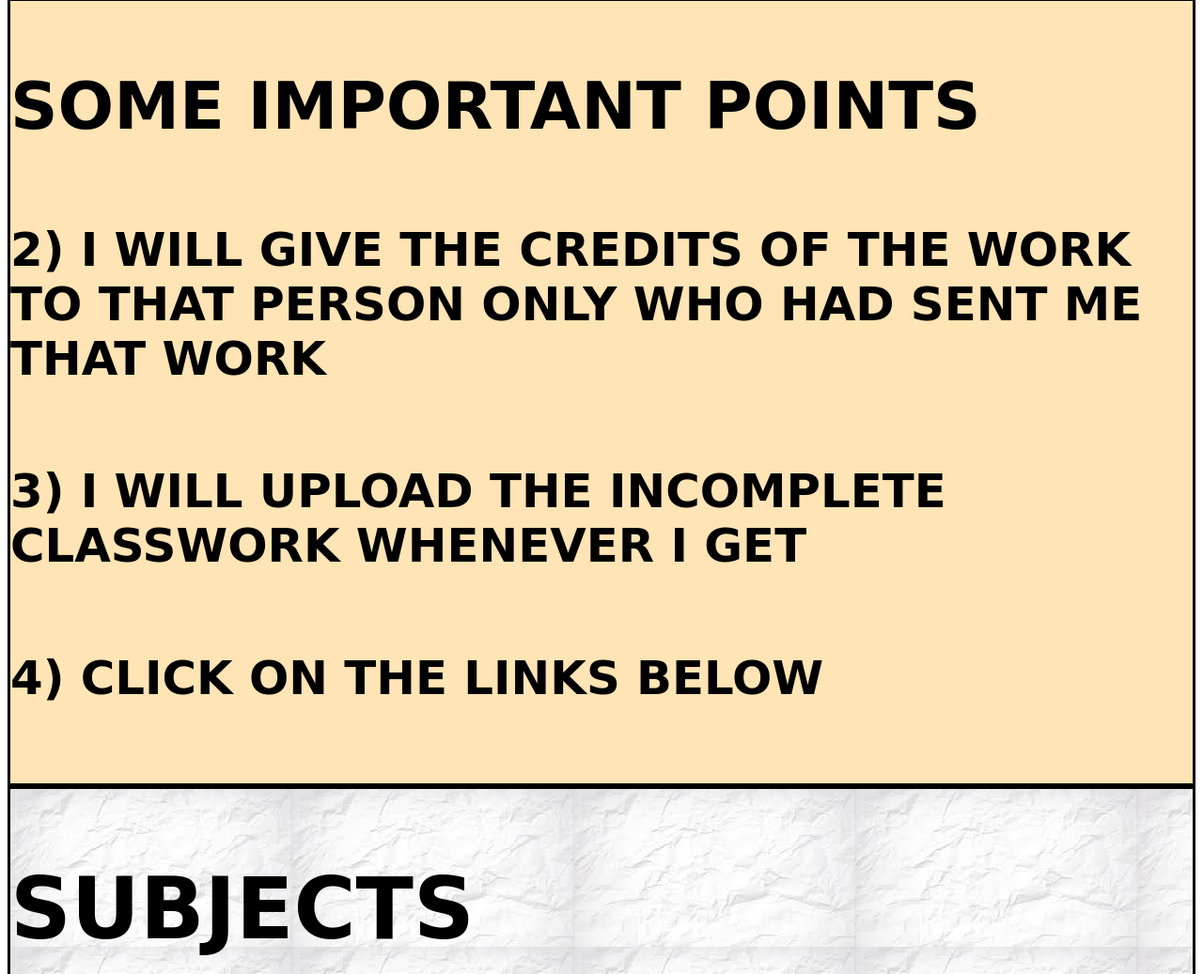
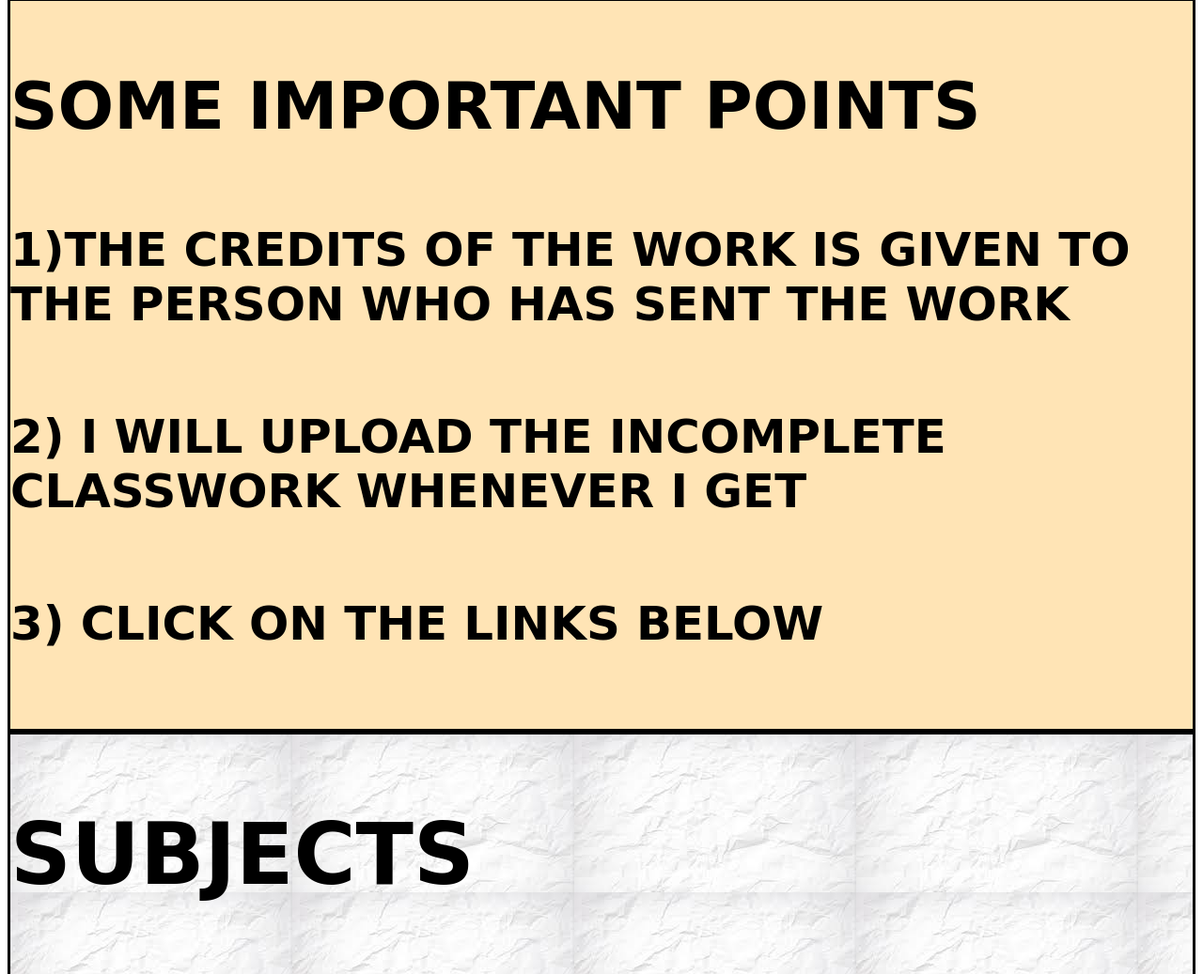
Before and after one commit to pranjal53021-github/NOTES-WEB, a plain HTML site: page index.html in a window 1280 px wide. Shown: the part 844-1881 px from the top of the page at 94% size. Drawn offline with Linux system fonts and the light colour scheme.

Commit message:
Update index.html

```diff
--- a/index.html
+++ b/index.html
@@ -1,6 +1,7 @@
 <!DOCTYPE html>
 <html>
 <head>
+
 <title>
     NOTES WEBPAGE
 </title>
@@ -18,16 +19,16 @@ href="style.css" />
 <div class=details>
 <h3>OWNER'S DETAILS</h3>
 <h5>NAME-PRANJAL GUPTA</h5>
-    <h5>CLASS-10 'A'</h5>
+<h5>CLASS-10 'A'</h5>
 
 
 </div>
 <div class="point">
 <h3>SOME IMPORTANT POINTS</h3>
 
-<h5>2) I WILL GIVE THE CREDITS OF THE WORK TO THAT PERSON ONLY WHO HAD SENT ME THAT WORK</h5>
-<h5>3) I WILL UPLOAD THE INCOMPLETE CLASSWORK WHENEVER I GET</h5>
-<h5>4) CLICK ON THE LINKS BELOW </h5>
+<h5>1)THE CREDITS OF THE WORK IS GIVEN TO THE PERSON WHO HAS SENT THE WORK</h5>
+<h5>2) I WILL UPLOAD THE INCOMPLETE CLASSWORK WHENEVER I GET</h5>
+<h5>3) CLICK ON THE LINKS BELOW </h5>
 </div>
 
 <div class="subject">
```
